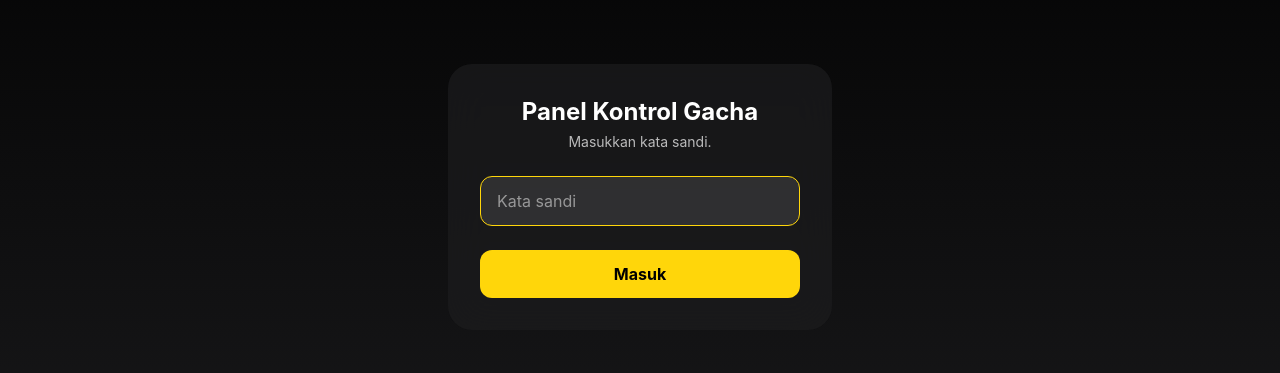
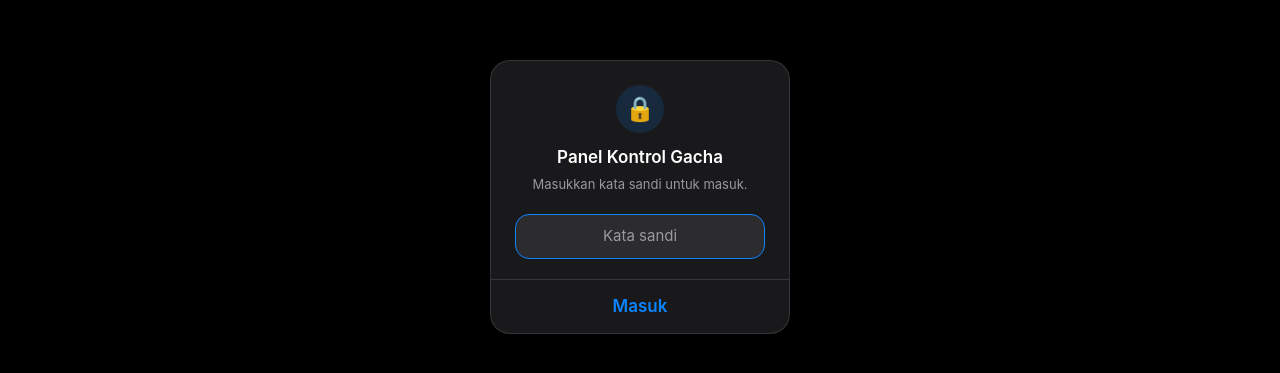
Before and after one commit to jampingkuda2-bot/gacha, a Next.js app: page /admin/login in a window 1280 px wide. Shown: the part 203-576 px from the top of the page. Built offline with nearby package versions, Linux system fonts and the light colour scheme.

Commit message:
Add files via upload

```diff
--- a/app/admin/login/page.tsx
+++ b/app/admin/login/page.tsx
@@ -34,10 +34,13 @@ export default function AdminLoginPage() {
   }
 
   return (
-    <div className="flex min-h-screen items-center justify-center bg-gradient-to-b from-ink to-deep px-6">
-      <form onSubmit={handleSubmit} className="glass w-full max-w-sm rounded-3xl p-8 text-center">
-        <h1 className="font-display text-2xl font-bold text-white">Panel Kontrol Gacha</h1>
-        <p className="mt-1 text-sm text-white/70">Masukkan kata sandi.</p>
+    <div className="flex min-h-screen items-center justify-center bg-ink px-6">
+      <form onSubmit={handleSubmit} className="ios-sheet w-full max-w-[300px] animate-sheetIn p-6 text-center">
+        <div className="mx-auto flex h-12 w-12 items-center justify-center rounded-full bg-blue/15 text-2xl">
+          🔒
+        </div>
+        <h1 className="font-display mt-3 text-[17px] font-semibold text-white">Panel Kontrol Gacha</h1>
+        <p className="mt-1 text-[13px] text-seclabel">Masukkan kata sandi untuk masuk.</p>
 
         <input
           type="password"
@@ -45,18 +48,20 @@ export default function AdminLoginPage() {
           onChange={(e) => setPassword(e.target.value)}
           placeholder="Kata sandi"
           autoFocus
-          className="mt-6 w-full rounded-xl border border-white/30 bg-white/10 px-4 py-3 text-white placeholder-white/50 outline-none focus:border-gold"
+          className="mt-5 w-full rounded-ios border border-white/10 bg-mid px-4 py-2.5 text-center text-[15px] text-white placeholder-seclabel outline-none focus:border-blue"
         />
 
-        {error && <p className="mt-3 text-sm text-red-300">{error}</p>}
+        {error && <p className="mt-3 text-[13px] text-rose">{error}</p>}
 
+        <div className="mt-5 -mx-6 -mb-6 flex border-t border-separator">
           <button
             type="submit"
             disabled={loading}
-          className="mt-6 w-full rounded-xl bg-gold py-3 font-bold text-ink transition hover:brightness-105 disabled:opacity-60"
+            className="w-full py-3.5 text-[17px] font-semibold text-blue transition active:bg-white/10 disabled:opacity-50"
           >
             {loading ? "Memeriksa..." : "Masuk"}
           </button>
+        </div>
       </form>
     </div>
   );
```
Lines whose indentation alone changed are shown as unchanged.
